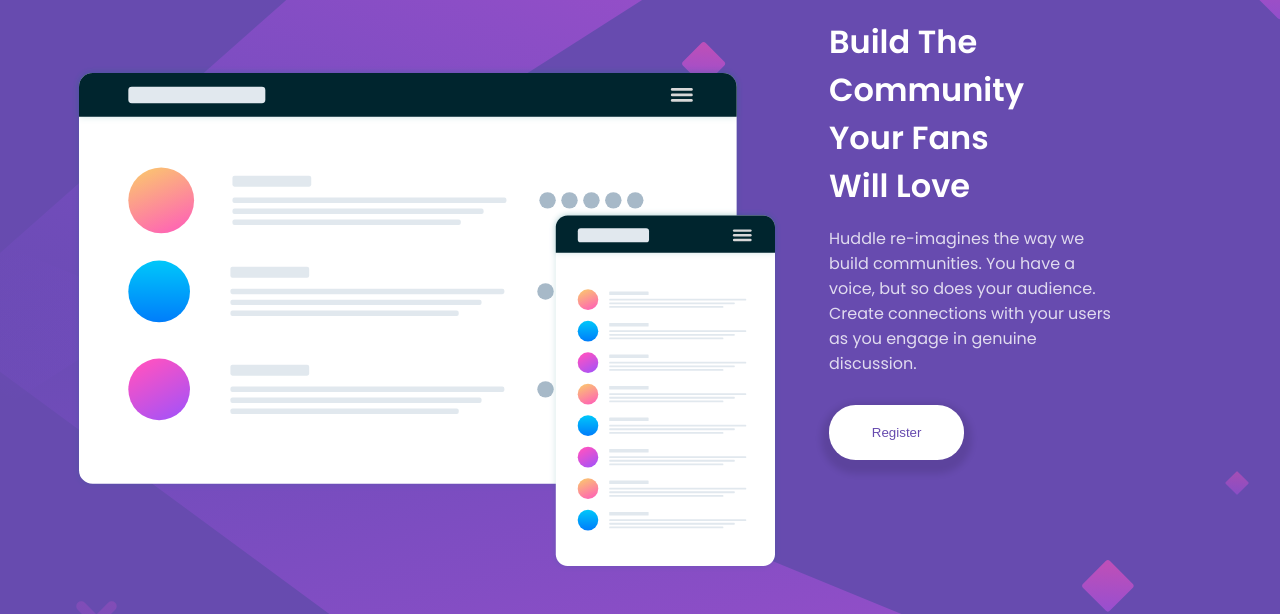
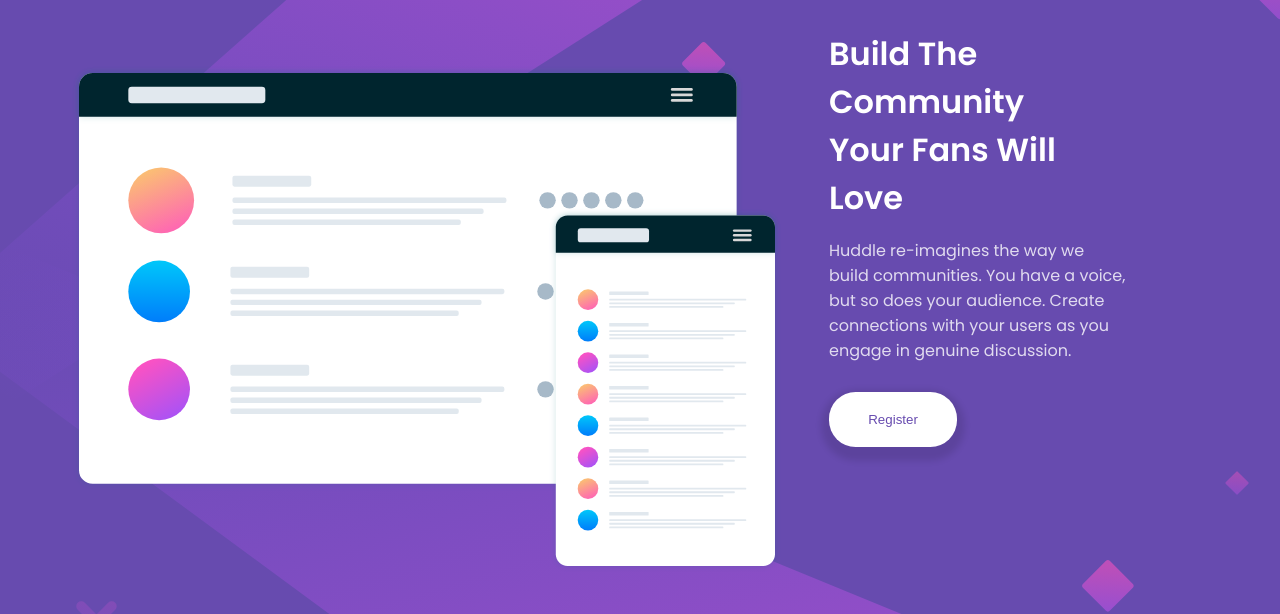
Before and after one commit to shubhsaur/huddle-landing-page, a plain HTML site: page index.html in a window 1280 px wide. Shown: the part 123-737 px from the top of the page. Drawn offline with nearby package versions, Linux system fonts and the light colour scheme.

Commit message:
Update styles.css

```diff
--- a/styles.css
+++ b/styles.css
@@ -127,12 +127,12 @@
 	.content h1 {
 		font-size: 2rem;
 		text-align: start;
-		margin-right: 8em;
+		margin-right: 6em;
 	}
 
 	.content p {
 		text-align: start;
-		margin-right: 10em;
+		margin-right: 8em;
 	}
 
 	.content button {
```
